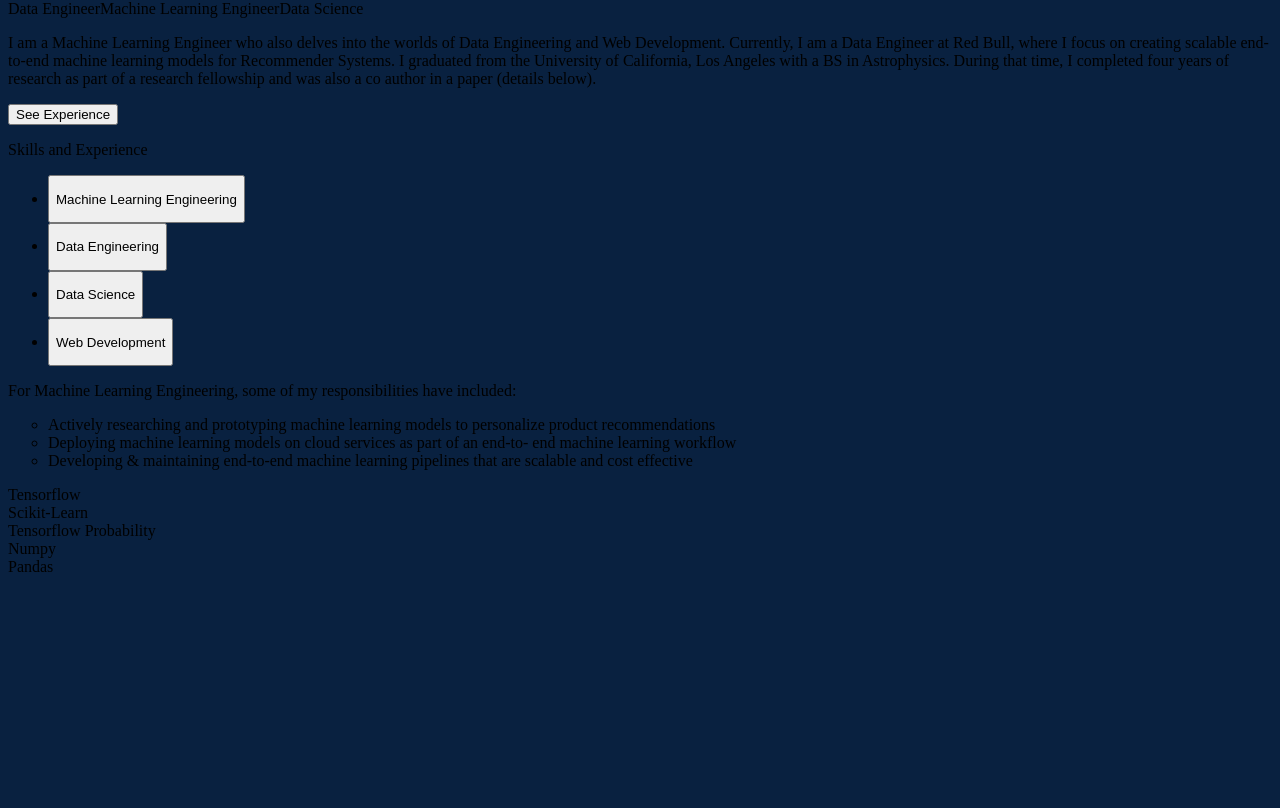
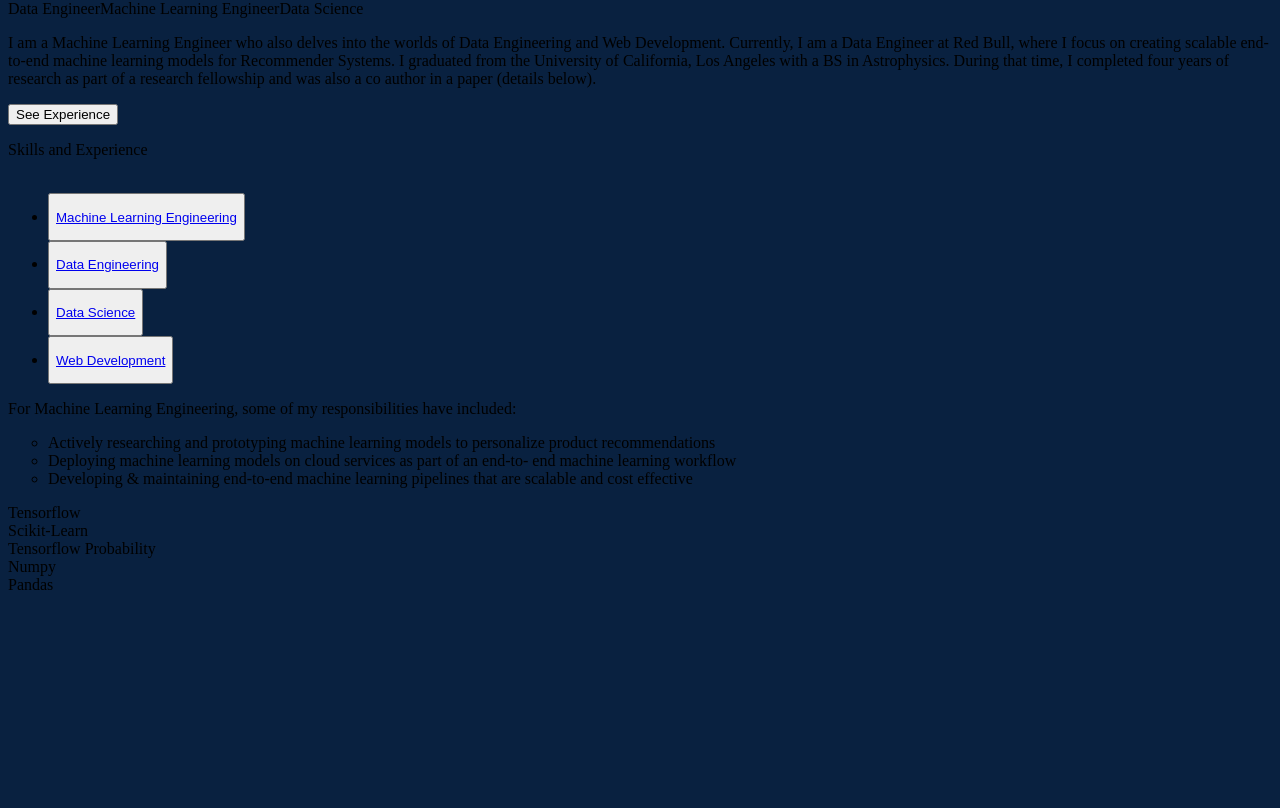
Before and after one commit to luischinchillagarcia/portfolio, a Next.js app in the folder sagittarius_a/: page / in a window 1280 px wide. Shown: the part 2132-2940 px from the top of the page. Built offline with nearby package versions, Linux system fonts and the light colour scheme.

Commit message:
refactor: move functions

```diff
--- a/sagittarius_a/components/sections/ContactSection.js
+++ b/sagittarius_a/components/sections/ContactSection.js
@@ -1,6 +1,31 @@
-function Content({ config }) {
+function ContactMe({ contactConfig }) {
 
-  const divider = <div className="w-12 h-1 mx-auto mb-4 bg-white" />
+  return (
+    <div className="flex justify-center font-custom1 ExperienceSection">
+      <div className="flex justify-center max-w-lg m-4 bg-gray-200 rounded-md bg-opacity-10">
+        <Wrapper config={contactConfig} />
+      </div>
+    </div>
+  )
+}
+
+
+function Wrapper({ config }) {
+  return (
+    <div className="mx-10 text-white my-7">
+      <Content config={config} />
+      <div className="flex justify-center gap-4">
+        <Button text={config.button1.text} href={config.button1.href} />
+        <Button text={config.button2.text} href={config.button2.href} />
+      </div>
+    </div>
+  )
+}
+
+
+function Content({ config, dividerLength=2 }) {
+
+  const divider = <div className="w-12 mx-auto mb-4 bg-white" style={{height: dividerLength + 'px'}} />
 
   return (
     <div className="flex flex-col justify-center gap-1 mx-4">
@@ -15,36 +40,16 @@ function Content({ config }) {
   )
 }
 
-function Button({ text }) {
+
+function Button({ text, href }) {
   return (
-    <button className="px-3 py-1 border border-white rounded-xl">
-      { text }
-    </button>
+    <a href={href}>
+      <button className="px-3 py-1 border border-white rounded-xl">
+        { text }
+      </button>
+    </a>
   )
 }
 
 
-function Wrapper({ config }) {
-  return (
-    <div className="mx-10 text-white my-7">
-      <Content config={config} />
-      <div className="flex justify-center gap-4">
-        <Button text={config.button1} />
-        <Button text={config.button2} />
-      </div>
-    </div>
-  )
-}
-
-function ContactMe({ contactConfig }) {
-
-  return (
-    <div className="flex justify-center font-custom1">
-      <div className="flex justify-center max-w-lg m-4 bg-gray-200 bg-opacity-10">
-        <Wrapper config={contactConfig} />
-      </div>
-    </div>
-  )
-}
-
 export default ContactMe
--- a/sagittarius_a/components/sections/ExperienceSection.js
+++ b/sagittarius_a/components/sections/ExperienceSection.js
@@ -2,10 +2,29 @@ import React, { useState, useEffect } from "react"
 import { Transition } from "react-transition-group"
 import { motion } from "framer-motion"
 
+import DownArrow from '../section_elements/DownArrow'
 
-function ContainersWrapper({ title, container1, container2 }) {
+
+function ExperienceSection({ experienceConfig }) {
+
+  const [openTab, setOpenTab] = useState(1)
 
   const outerSizing = 'flex flex-col justify-center h-full font-custom1'
+
+  return (
+    <div className={outerSizing}>
+      <ContainersWrapper
+        title={experienceConfig.title}
+        tabsContainer={<TabsContainer openTab={openTab} setOpenTab={setOpenTab} configTabs={experienceConfig.tabs} />}
+        contentContainer={<ContentContainers openTab={openTab} configTabs={experienceConfig.tabs} />}
+      />
+      <DownArrow scrollSection={experienceConfig.scrollSection}/>
+    </div>
+  )
+}
+
+
+function ContainersWrapper({ title, tabsContainer, contentContainer }) {
 
   const wrapperClasses = {
     setup: 'flex flex-col sm:flex-row justify-center ',
@@ -24,39 +43,46 @@ function ContainersWrapper({ title, container1, container2 }) {
     heights: 'h-full sm:h-full overflow-y-auto ',
   }
 
-  const titleContainer = (
+  return (
+    <>
+      <TitleContainer title={title} />
+      <div className="flex justify-center">
+        <div className={wrapperClasses.setup + wrapperClasses.heights + wrapperClasses.widths}>
+          <div className={container1Classes.setup + container1Classes.widths + container1Classes.heights}>
+            { tabsContainer }
+          </div>
+          <div className={container2Classes.setup + container2Classes.widths + container2Classes.heights}>
+            { contentContainer }
+          </div>
+        </div>
+      </div>
+    </>
+  )
+}
+
+
+function TitleContainer({ title }) {
+
+  const textUnderline = (
+    <div className="flex justify-center mt-2">
+      <div className="w-16 bg-gray-400 animate-bounce" style={{height: 2 + 'px'}} />
+    </div>
+  )
+
+  return (
+    <div className="flex justify-center">
       <div className="flex flex-col justify-center">
         <p className="text-3xl text-white">
             { title }
         </p>
-      <div className="flex justify-center mt-2">
-        <div className="w-16 h-1 bg-gray-400 animate-bounce" />
+        { textUnderline }
       </div>
     </div>
   )
-
-  return (
-    <>
-      <div className={outerSizing}>
-        <div className="flex justify-center">
-          { titleContainer }
-        </div>
-        <div className="flex justify-center">
-          <div className={wrapperClasses.setup + wrapperClasses.heights + wrapperClasses.widths}>
-            <div className={container1Classes.setup + container1Classes.widths + container1Classes.heights}>
-              { container1 }
-            </div>
-            <div className={container2Classes.setup + container2Classes.widths + container2Classes.heights}>
-              { container2 }
-            </div>
-          </div>
-        </div>
-      </div>
-    </>
-  );
 }
 
-function Container1({ openTab, setOpenTab, configTabs }) {
+
+function TabsContainer({ openTab, setOpenTab, configTabs }) {
 
   const buttonSetup = 'text-white '
   const buttonHeights = 'h-full '
@@ -67,8 +93,8 @@ function Container1({ openTab, setOpenTab, configTabs }) {
       {
         configTabs.map((config, index) => {
           return (
-            <li key={'tab-' + index} className={buttonSetup + buttonHeights + buttonWidths}>
-              <Container1Tab openTab={openTab} tabNum={index + 1} tabName={config.tabName} setOpenTab={setOpenTab} tabText={config.tabText} />
+            <li key={'experience-tab-' + index} className={buttonSetup + buttonHeights + buttonWidths}>
+              <TabContainer openTab={openTab} tabNum={index + 1} tabName={config.tabName} setOpenTab={setOpenTab} tabText={config.tabText} />
             </li>
           )
         })
@@ -77,21 +103,22 @@ function Container1({ openTab, setOpenTab, configTabs }) {
   )
 }
 
-function Container1Tab({ openTab, tabNum, tabName, setOpenTab, tabText }) {
+
+function TabContainer({ openTab, tabNum, tabName, setOpenTab, tabText }) {
 
     const isActiveHandler = e => {
-      e.preventDefault();
+      e.preventDefault()
       setOpenTab(tabNum)
     }
 
-    const href = `#${tabName}${tabNum}`
+    const hrefButton = `#${tabName}${tabNum}`
 
     const wrapperClasses = {
       size: 'w-full h-full ',
       flex: 'flex justify-center items-center ',
       shape: 'shadow-lg leading-normal sm:rounded-l-xl block ',
       text: 'text-center text-xs text-white invisible sm:visible ',
-      animation: 'transition duration-500 ease-in-out hover:bg-green-100 hover:bg-opacity-10 transform hover:-translate-y-1 hover:scale-110 '
+      animation: 'transition duration-500 ease-in-out hover:bg-green-100 hover:bg-opacity-10 transform '
     }
     const activeClasses = {
       general: 'bg-green-100 bg-opacity-10 ',
@@ -106,52 +133,60 @@ function Container1Tab({ openTab, tabNum, tabName, setOpenTab, tabText }) {
     const textClasses = 'text-center text-xs text-white invisible sm:visible '
 
     return (
-      <a
+      <AddAnimationButton
+        hrefButton={hrefButton}
+        isActiveHandler={isActiveHandler} wrapperClasses={wrapperClasses} isActiveClasses={isActiveClasses}
+      >
+          <p className={textClasses}>
+            { tabText }
+          </p>
+      </AddAnimationButton>
+    )
+}
+
+
+function AddAnimationButton({ hrefButton, isActiveHandler, wrapperClasses, isActiveClasses, children }) {
+  return (
+    <motion.button
+      whileHover={{ scale: 1.05, transition: { duration: 0.008 }, }}
+      whileTap={{ scale: 0.9, transition: { duration: 0.008 }, }}
+      onClick={isActiveHandler}
       className={
         wrapperClasses.size + wrapperClasses.flex + wrapperClasses.shape + wrapperClasses.animation
         + isActiveClasses.general + isActiveClasses.border
       }
-        onClick={isActiveHandler}
-        data-toggle="tab"
-        href={href}
-        role="tablist"
     >
-        <motion.button
-          whileHover={{ scale: 1.05 }}
-          whileTap={{ scale: 0.9 }}
-        >
-          <p className={textClasses}>
-            { tabText }
-          </p>
+      <a href={hrefButton}>
+        { children }
+      </a>
     </motion.button>
-      </a>
   )
 }
 
-function Container2({ openTab, configTabs }) {
+
+function ContentContainers({ openTab, configTabs }) {
 
   const sizeClasses = 'w-4/5 min-w-0 mb-6 '
   const textClasses = 'text-white break-words '
   const generalClasses = 'relative flex flex-col '
 
-  const container2Content = configTabs.map((config, index) => {
-    return (
-      <Container2Content key={'cont2Text-' + index} openTab={openTab} tabNum={index + 1} tabName={config.tabName} text={config.text} />
-    )
-  })
-
   return (
     <div className={generalClasses + sizeClasses + textClasses}>
       <div className="flex-auto px-4 py-5">
         <div className="tab-content tab-space">
-          { container2Content }
+          {
+            configTabs.map((config, index) => (
+              <ContentContainer key={'cont2Text-' + index} openTab={openTab} tabNum={index + 1} tabName={config.tabName} text={config.text} />
+            ))
+          }
         </div>
       </div>
     </div>
   )
 }
 
-function Container2Content({ openTab, tabNum, tabName, text }) {
+
+function ContentContainer({ openTab, tabNum, tabName, text }) {
 
   const [isVisible, setIsVisible] = useState(false)
 
@@ -172,10 +207,6 @@ function Container2Content({ openTab, tabNum, tabName, text }) {
     </li>
   ))
 
-  const tags = text.tags.map((tag, index) => (
-    <Tooltip key={'tags-' + index} name={tag.name} title={tag.title} body={tag.body} show={tag.show} />
-  ))
-
   const duration = 500
   const defaultStyle = {
     transition: `opacity ${duration}ms ease-in-out`,
@@ -191,15 +222,22 @@ function Container2Content({ openTab, tabNum, tabName, text }) {
   return (
     <Transition in={isVisible} timeout={500}>
       {state => (
-          <div className={wrapperClasses.setup + wrapperClasses.visibility} id={href} style={{...defaultStyle, ...transitionStyles[state]}}>
-            <p className="pb-3" >
+        <div
+          className={wrapperClasses.setup + wrapperClasses.visibility} id={href}
+          style={{...defaultStyle, ...transitionStyles[state]}}
+        >
+          <p className="pb-3">
             { text.head }
           </p>
           <ul style={{listStyle: 'circle'}} >
             { bulletPoints }
           </ul>
           <div className="flex flex-wrap justify-center gap-3 mt-7">
-              { tags }
+            {
+              text.tags.map((tag, index) => (
+                <TagContainer key={'tags-' + index} name={tag.name} title={tag.title} body={tag.body} show={tag.show} />
+              ))
+            }
           </div>
         </div>
       )}
@@ -207,7 +245,8 @@ function Container2Content({ openTab, tabNum, tabName, text }) {
   )
 }
 
-function Tooltip({ name, title, body, show }) {
+
+function TagContainer({ name, title, body, show }) {
 
   const [tooltipStatus, setTooltipStatus] = useState(0)
 
@@ -268,23 +307,4 @@ function Tooltip({ name, title, body, show }) {
 }
 
 
-function ExperienceSection({ experienceConfig }) {
-
-  const [openTab, setOpenTab] = useState(1)
-
-  return (
-    <div className="">
-      <ContainersWrapper
-        title={experienceConfig.title}
-        container1={<Container1 openTab={openTab} setOpenTab={setOpenTab} configTabs={experienceConfig.tabs} />}
-        container2={<Container2 openTab={openTab} configTabs={experienceConfig.tabs} />}
-      />
-
-      <br />
-
-      {/* <Tooltip /> */}
-    </div>
-  )
-}
-
 export default ExperienceSection
```
Lines whose indentation alone changed are shown as unchanged.
